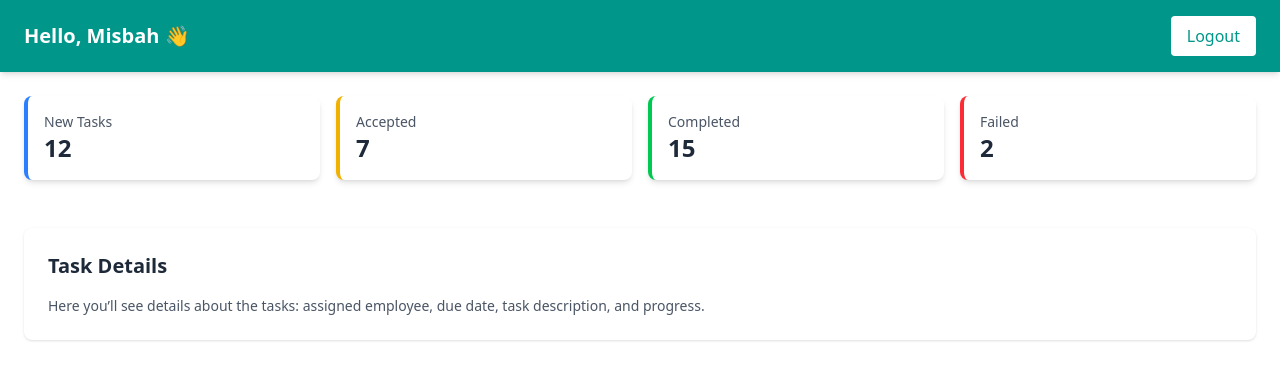
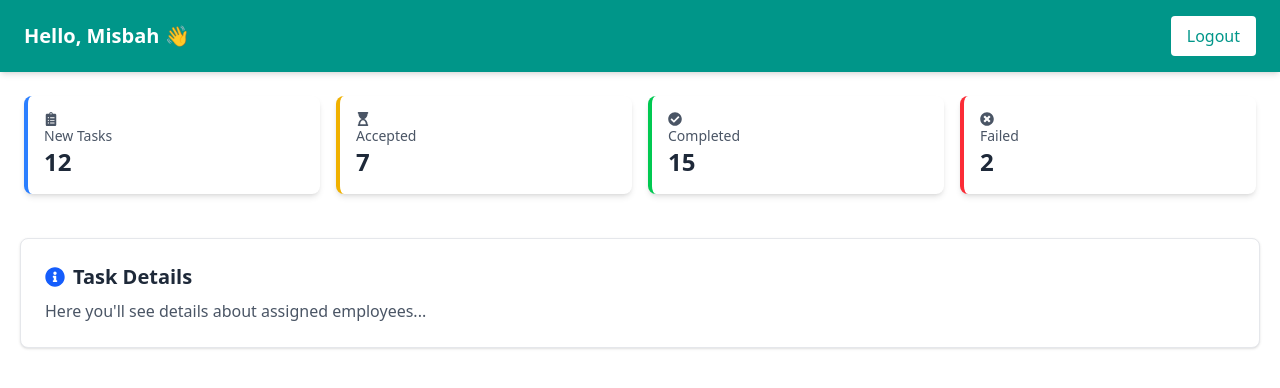
Before and after one commit to MisbahProgrammer/Employee-Management-System, a React (Vite) app: page / in a window 1280 px wide. Shown: the top 388 px of the page. Built offline with nearby package versions, Linux system fonts and the light colour scheme.

Commit message:
Added Hover effects and icons to improvements in design

```diff
--- a/package.json
+++ b/package.json
@@ -13,6 +13,7 @@
     "@tailwindcss/vite": "^4.1.7",
     "react": "^19.1.0",
     "react-dom": "^19.1.0",
+    "react-icons": "^5.5.0",
     "tailwindcss": "^4.1.7"
   },
   "devDependencies": {
--- a/src/Components/Dashboard/EmployeeDashboard.jsx
+++ b/src/Components/Dashboard/EmployeeDashboard.jsx
@@ -6,10 +6,11 @@ import TaskMessage from "../TaskList/TaskMessage";
 function EmployeeDashboard() {
   return (
     <>
+    <div className="">
       <Header/>
       <Tasks/>
       <TaskMessage/>
-
+      </div>
 
     </>
   );
--- a/src/Components/Dashboard/EmployeeDashboard/Tasks.jsx
+++ b/src/Components/Dashboard/EmployeeDashboard/Tasks.jsx
@@ -1,23 +1,24 @@
 import React from 'react'
+import { FaClipboardList, FaCheckCircle, FaTimesCircle, FaHourglassStart } from 'react-icons/fa'
 
 const Tasks = () => {
   return (
     <>
     <div className="grid grid-cols-1 sm:grid-cols-2 lg:grid-cols-4 gap-4 p-6">
-        <div className="bg-white shadow-md rounded-lg p-4 border-l-4 border-blue-500">
-          <h2 className="text-gray-600 text-sm">New Tasks</h2>
+        <div className="bg-white shadow-md rounded-lg p-4 border-l-4 border-blue-500 hover:scale-105 transform transition-transform duration-200">
+          <h2 className="text-gray-600 text-sm"><FaClipboardList/>New Tasks</h2>
           <p className="text-2xl font-bold text-gray-800">12</p>
         </div>
-        <div className="bg-white shadow-md rounded-lg p-4 border-l-4 border-yellow-500">
-          <h2 className="text-gray-600 text-sm">Accepted</h2>
+        <div className="bg-white shadow-md rounded-lg p-4 border-l-4 border-yellow-500 hover:scale-105 transform transition-transform duration-200">
+          <h2 className="text-gray-600 text-sm"><FaHourglassStart/>Accepted</h2>
           <p className="text-2xl font-bold text-gray-800">7</p>
         </div>
-        <div className="bg-white shadow-md rounded-lg p-4 border-l-4 border-green-500">
-          <h2 className="text-gray-600 text-sm">Completed</h2>
+        <div className="bg-white shadow-md rounded-lg p-4 border-l-4 border-green-500 hover:scale-105 transform transition-transform duration-200">
+          <h2 className="text-gray-600 text-sm"><FaCheckCircle/>Completed</h2>
           <p className="text-2xl font-bold text-gray-800">15</p>
         </div>
-        <div className="bg-white shadow-md rounded-lg p-4 border-l-4 border-red-500">
-          <h2 className="text-gray-600 text-sm">Failed</h2>
+        <div className="bg-white shadow-md rounded-lg p-4 border-l-4 border-red-500 hover:scale-105 transform transition-transform duration-200">
+          <h2 className="text-gray-600 text-sm"><FaTimesCircle/>Failed</h2>
           <p className="text-2xl font-bold text-gray-800">2</p>
         </div>
       </div>
--- a/src/Components/TaskList/TaskMessage.jsx
+++ b/src/Components/TaskList/TaskMessage.jsx
@@ -1,17 +1,16 @@
 import React from 'react'
+import { FaClipboardList, FaCheckCircle, FaTimesCircle, FaHourglassStart, FaInfoCircle } from 'react-icons/fa'
 
 const TaskMessage = () => {
   return (
     <>
-    <div className="bg-white rounded-lg shadow p-6 m-6">
-        <h2 className="text-xl font-semibold text-gray-800 mb-4">
-          Task Details
-        </h2>
-        <p className="text-gray-600 text-sm">
-          Here you’ll see details about the tasks: assigned employee, due date,
-          task description, and progress.
-        </p>
-      </div>
+    <div className="m-5 p-6 rounded-lg bg-white border border-gray-200 shadow-sm">
+  <h2 className="text-xl font-semibold text-gray-800 flex items-center gap-2">
+    <FaInfoCircle className="text-blue-600" /> Task Details
+  </h2>
+  <p className="text-gray-600 mt-2">Here you'll see details about assigned employees...</p>
+</div>
+
     </>
   )
 }
```
Also changed, not shown: 1 other file (tests, documents, lock files or other folders).
